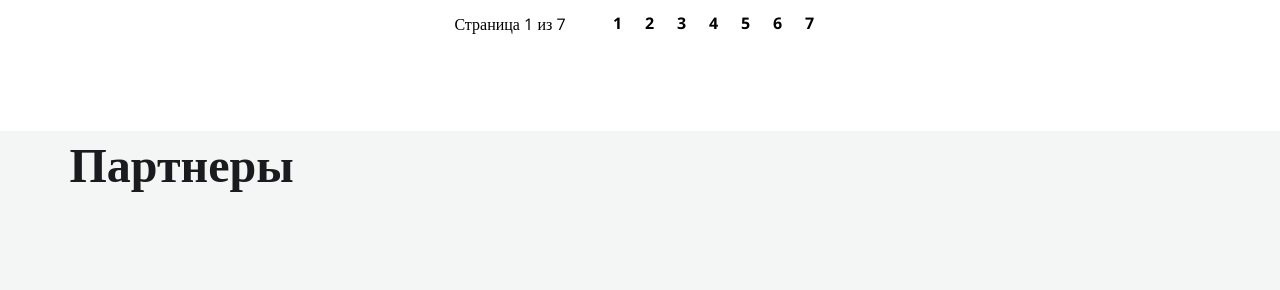
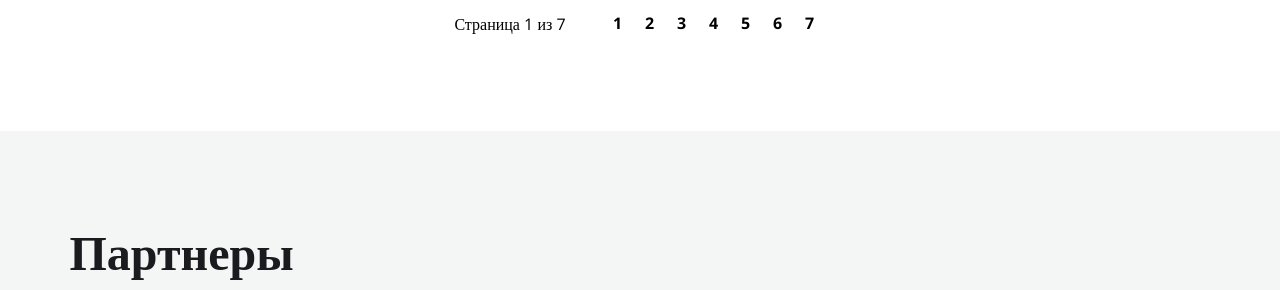
Before and after one commit to Dashulityy/AsiaSite, a plain HTML site: page service.html in a window 1280 px wide. Shown: the part 1292-1582 px from the top of the page. Drawn offline with nearby package versions, Linux system fonts and the light colour scheme.

Commit message:
добавила отступ у партнеров сверху

```diff
--- a/css/blocks/service.css
+++ b/css/blocks/service.css
@@ -105,7 +105,7 @@
 
     color: #1A1B1E;
     margin-bottom: 99px;
-    margin-top: 88px;
+    padding-top: 88px;
 }
 .service-partners__items{
     display: flex;
```
